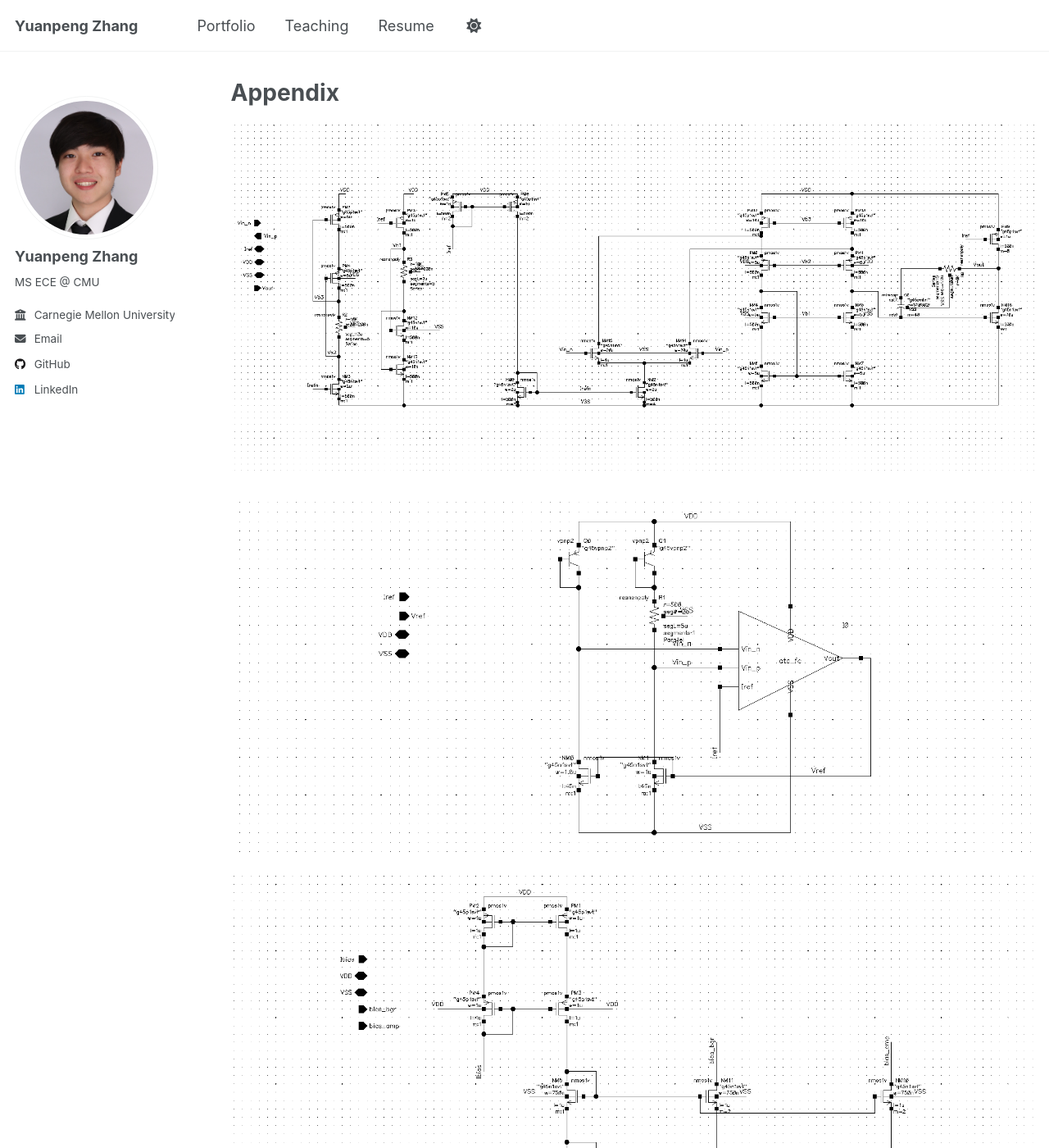
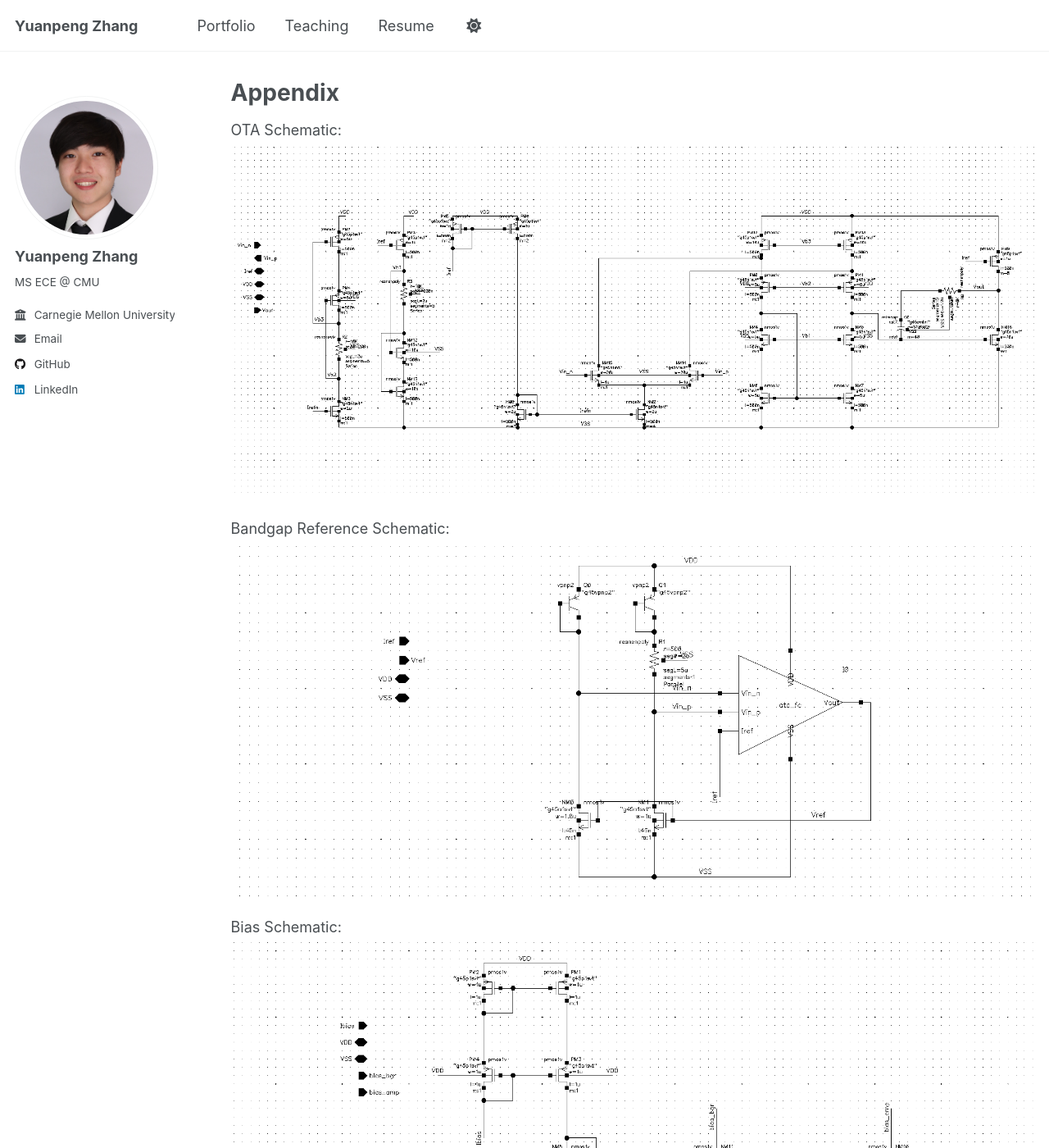
Before and after one commit to yuanpenguin/yuanpenguin.github.io, a Jekyll site: the page built from _pages/appendix.md, in a window 1280 px wide and 1400 px high. Shown: the whole window at 82% size. Built offline with Jekyll 4.4.1, drawn with Linux system fonts in a browser that asks for light colours; a script that is not in the unit is left out.

Commit message:
Update appendix.md

```diff
--- a/_pages/appendix.md
+++ b/_pages/appendix.md
@@ -5,8 +5,11 @@ permalink: /portfolio/portfolio-5/appendix/
 author_profile: true
 ---
 
+OTA Schematic:
 ![](/images/ota_schematic.png)
 
+Bandgap Reference Schematic:
 ![](/images/bandgap_schematic.png)
 
+Bias Schematic:
 ![](/images/bias_schematic.png)
```
